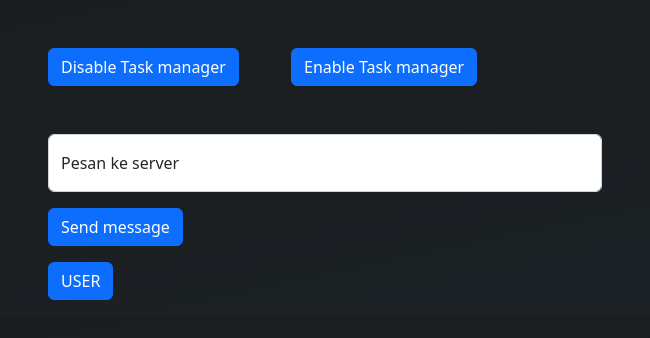
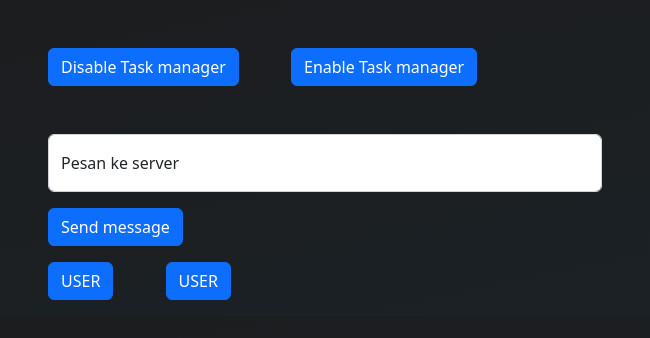
Before and after one commit to FelicioAngga/ResearchElectron, an Electron app: page app/index.html in a window 650 px wide. Drawn offline with nearby package versions, Linux system fonts and the light colour scheme; no server answers.

Commit message:
second version

```diff
--- a/app/index.html
+++ b/app/index.html
@@ -21,6 +21,7 @@
   </div>
 
   <button id="user" class="btn ms-5 mt-3 btn-primary">USER</button>
+  <button id="user" class="btn ms-5 mt-3 btn-primary">USER</button>
   <p id="p"></p>
   <script src="./js/index.js"></script>
   <script src="https://code.jquery.com/jquery-3.3.1.slim.min.js" crossorigin="anonymous"></script>
--- a/package.json
+++ b/package.json
@@ -1,6 +1,6 @@
 {
   "name": "researchElectron",
-  "version": "1.0.0",
+  "version": "1.0.1",
   "description": "",
   "main": "main.js",
   "repository": {
```
